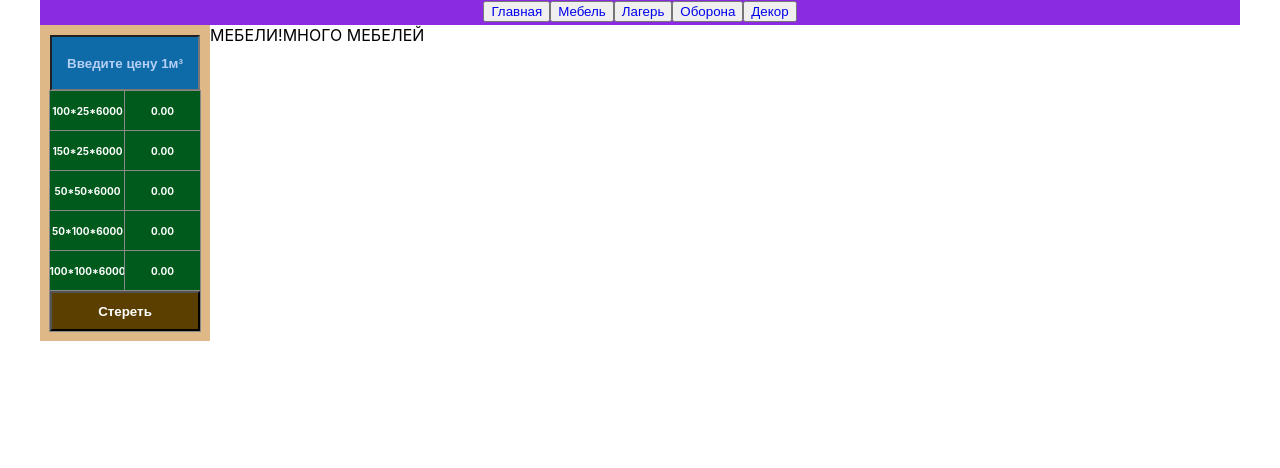
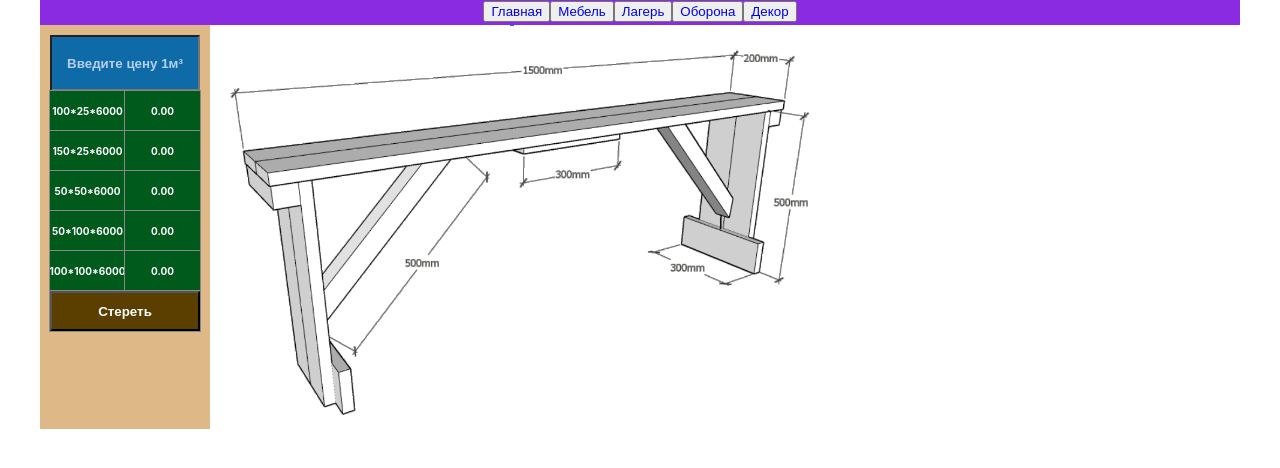
Before and after one commit to Lipokurto/strCalc, a React (Create React App) app: page /furniture in a window 1280 px wide. Shown: the top 468 px of the page. Built offline with nearby package versions, Linux system fonts and the light colour scheme.

Commit message:
initial commit

```diff
--- a/src/App.js
+++ b/src/App.js
@@ -17,7 +17,7 @@
             <Header />
             <div className='app-wrapper-content'>
               <Route path='/main' render={ () => <MainPage  />}/>
-              <Route path='/furniture' render={ () => <Furniture  />}/>
+              <Route path='/furniture' render={ () => <Furniture  appState={props.appState}/>}/>
               <Route path='/defense' render={ () => <Defense  />}/>
               <Route path='/camp' render={ () => <Camp  />}/>
               <Route path='/decor' render={ () => <Decor  />}/>
--- /dev/null
+++ b/src/Components/Scheme/Furniture/Furniture.css
@@ -0,0 +1,4 @@
+.type_img {
+    height: 400px;
+    width: auto;
+}
--- a/src/Components/Scheme/Furniture/Furniture.jsx
+++ b/src/Components/Scheme/Furniture/Furniture.jsx
@@ -1,6 +1,27 @@
-const Furniture =(props)=> (
-<div>
-    МЕБЕЛИ!МНОГО МЕБЕЛЕЙ
-</div>
-)
+import { Component } from "react"
+import './Furniture.css'
+
+class Furniture extends Component {
+    constructor(props)  {
+        super(props)
+            this.state = {
+                type_A: {
+                    id:1,
+                    name:'Скамейка тип А',
+                    totalCost:'',
+                    img: this.props.appState.furniture.bench.type_A.img,
+                    cuts:['50*50*200','100*25*300','100*25*500','50*50*500','100*25*1500'],
+                    cauntCuts:[2,3,4,2,2],
+                }
+            }
+            debugger
+        }
+render() {
+    return (
+    <div>
+        <img className='type_img' alt ='' src={this.props.appState.furniture.bench.type_A.img}></img>
+    </div>
+        )
+    }
+}
 export default Furniture
--- a/src/redux/state.js
+++ b/src/redux/state.js
@@ -1,10 +1,25 @@
+import type_A_img from '../img/furn/bench_typ_a.png'
+
 let  _state = {
     calcWood: {
             value: '',
             price:['0.00','0.00','0.00','0.00','0.00'],
             size:['100*25*6000','150*25*6000','50*50*6000','50*100*6000','100*100*6000'],
             cauntIn:[66,44,66,33,16]
+        },
+    furniture: {
+        bench: {
+            type_A: {
+                id:1,
+                name:'Скамейка тип А',
+                totalCost:'',
+                img: type_A_img,
+                cuts:['50*50*200','100*25*300','100*25*500','50*50*500','100*25*1500'],
+                cauntCuts:[2,3,4,2,2],
+            }
         }
+
+    }
     }
 
 export default _state
```
Also changed, not shown: src/img/furn/bench_typ_a.png (added), 1 other file (tests, documents, lock files or other folders).
